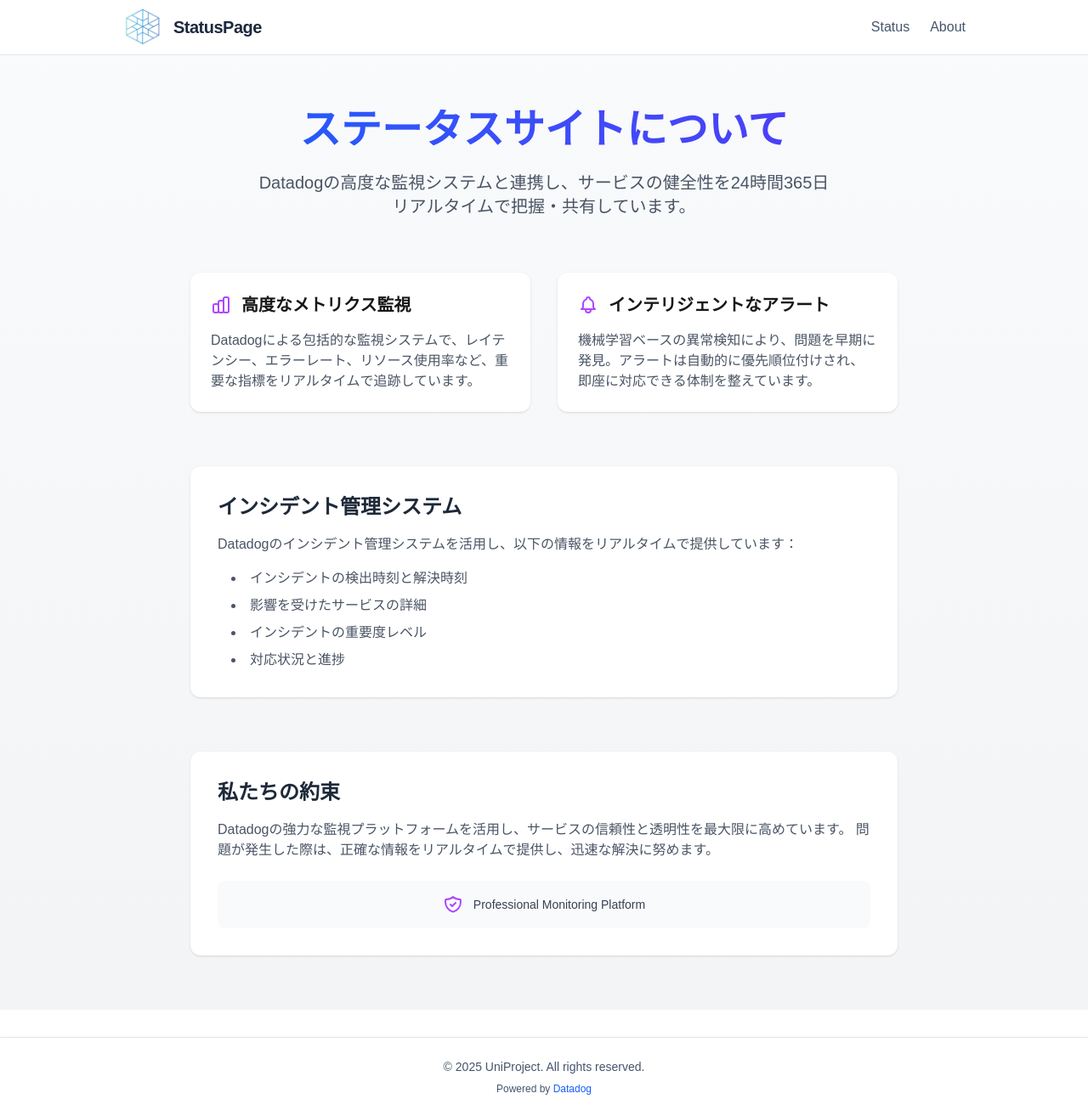
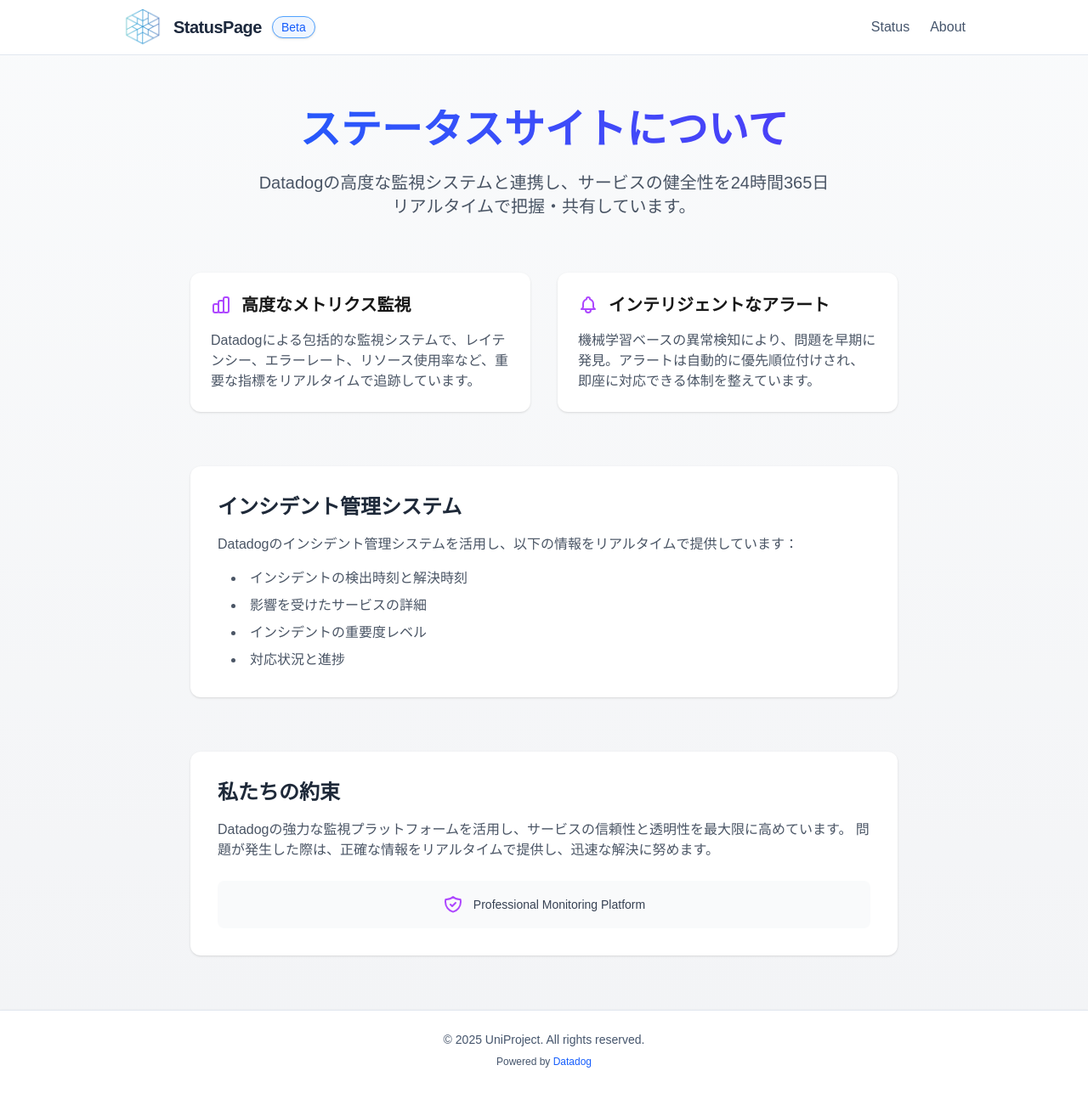
Before and after one commit to UniPro-tech/StatusPage, a Next.js app: page /about in a window 1280 px wide. Shown: the whole page at 85% size. After the commit the page ends 1282 px from the top, so only its background shows below. Built offline with nearby package versions, Linux system fonts and the light colour scheme.

Commit message:
Betaラベルを追加し、フッターのマージンを調整

```diff
--- a/src/app/layout.tsx
+++ b/src/app/layout.tsx
@@ -43,6 +43,9 @@ export default function RootLayout({
               <span className="text-xl font-bold tracking-tight text-slate-800 text-center">
                 StatusPage
               </span>
+              <div className="rounded-full border border-blue-400 bg-blue-50 py-0.5 px-2.5 text-center text-sm transition-all shadow-sm text-blue-600">
+                Beta
+              </div>
             </Link>
             <nav className="flex items-center gap-6">
               <Link
@@ -61,7 +64,7 @@ export default function RootLayout({
           </div>
         </header>
         {children}
-        <footer className="bg-white border-t border-slate-200 shadow-sm mt-8">
+        <footer className="bg-white border-t border-slate-200 shadow-sm">
           <div className="max-w-5xl mx-auto px-4 py-6 text-center text-slate-600">
             <p className="text-sm">
               © {new Date().getFullYear()} UniProject. All rights reserved.
```
